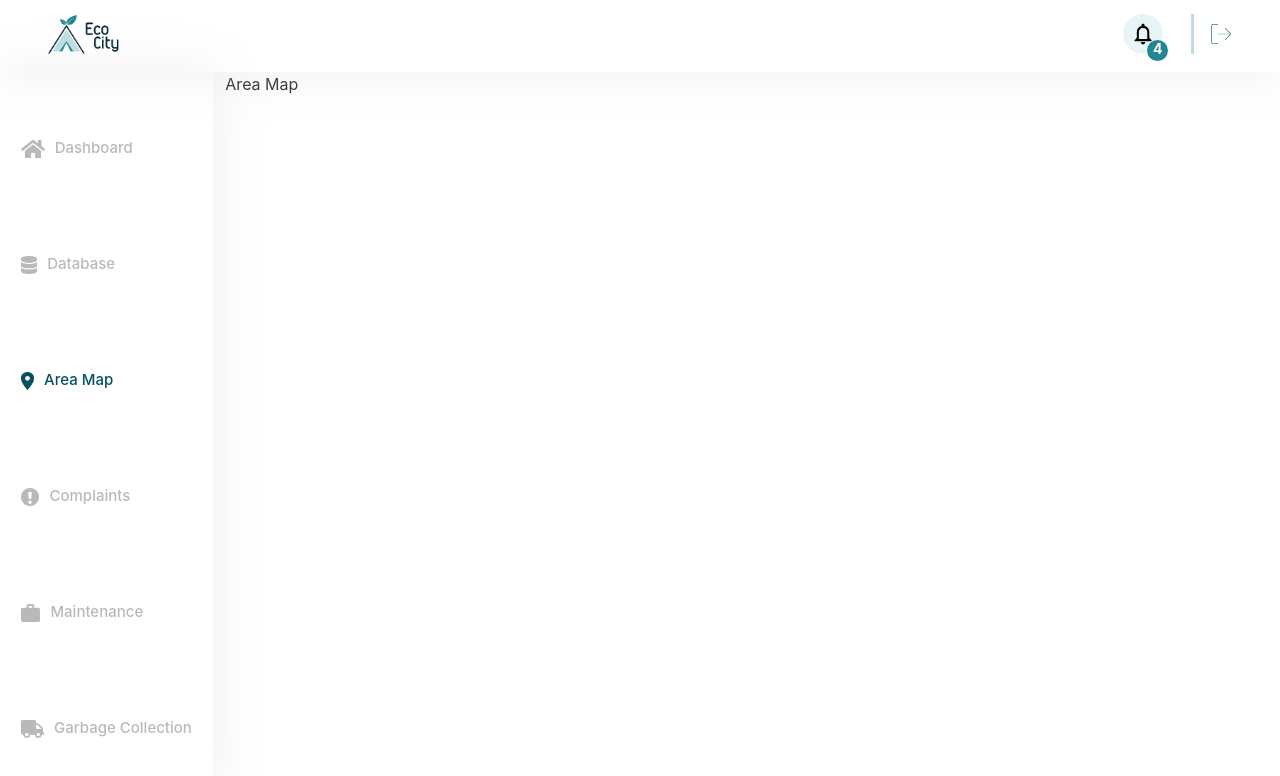
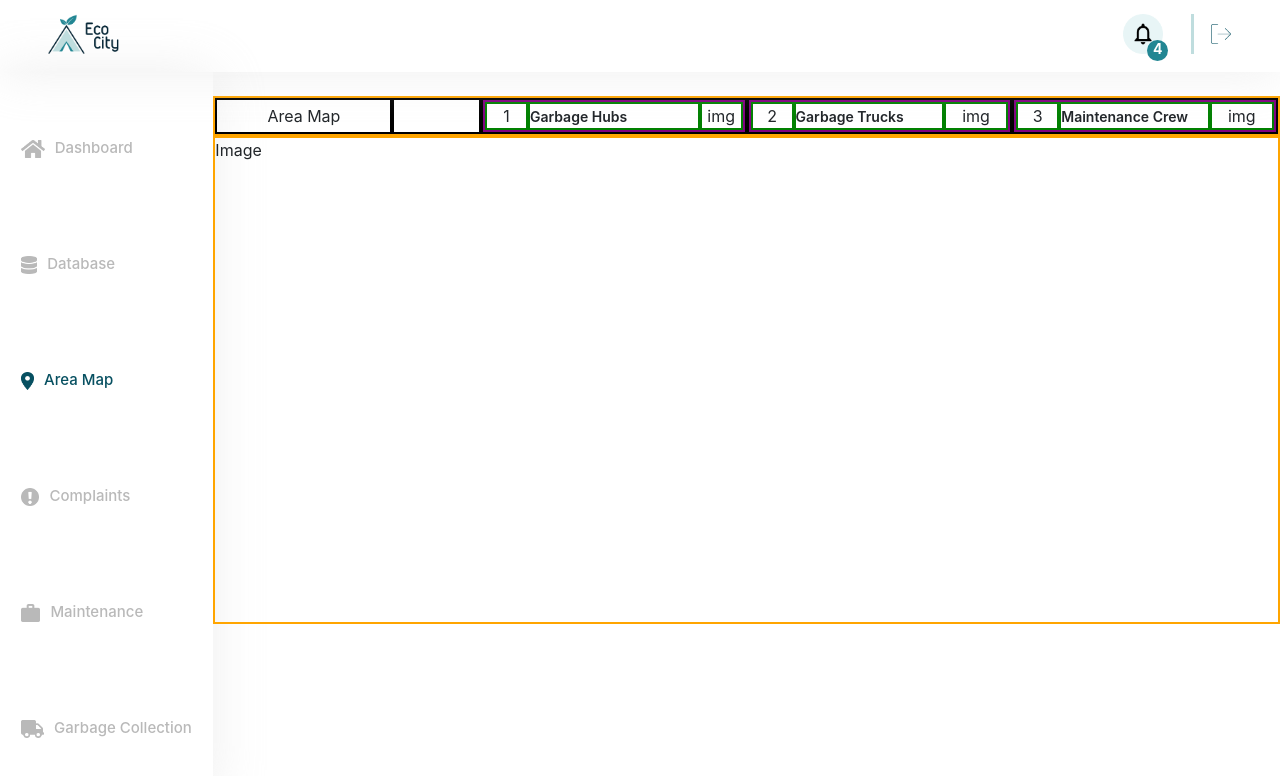
Before and after one commit to IsuruVihan/EcoCity, a React (Create React App) app in the folder admin/: page /area-map in a window 1280 px wide. Shown: the top 776 px of the page. Built offline with nearby package versions, Linux system fonts and the light colour scheme.

Commit message:
created area map page full sketch

```diff
--- a/admin/src/pages/AreaMap/AreaMap.js
+++ b/admin/src/pages/AreaMap/AreaMap.js
@@ -5,11 +5,39 @@ import SideNav from "../../common/SideNav";
 import Map from "./maps/Map";
 import MainFilter from "./filters/MainFilter";
 import Header from "../../common/Header";
+import hubArea from '../../assets/images/hub.png';
+import garbageTruck from '../../assets/images/garbage-truck.png';
+import maintenanceTruck from '../../assets/images/maintenance-truck.png';
 
 const AreaMap = () => {
   return (
-      <Col className='' lg={10}>
-          Area Map
+      <Col className='p-0' lg={10}>
+          <Row className='p-0 mt-4 m-0' style={{border:'2px solid orange'}}>
+            <Col sm={2} className='p-0 m-0' style={{border:'2px solid black', display:'flex', justifyContent:'center', alignItems:'center'}}>Area Map</Col>
+            <Col sm={1} className='pr-2 m-0' style={{border:'2px solid black'}}></Col>
+            <Col sm={3} className='p-0' style={{border:'2px solid black', margin:'auto'}}>
+              <Row className='p-0 m-0' style={{border:'2px solid purple'}}>
+                <Col sm={2} className='p-0 m-0' style={{border:'2px solid green', display:'flex',justifyContent:'center', alignItems:'center'}}>1</Col>
+                <Col sm={8} className='p-0 m-0' style={{border:'2px solid green', display:'flex',alignItems:'center',fontSize:14, fontWeight:600}}>Garbage Hubs</Col>
+                <Col sm={2} className='p-0 m-0' style={{border:'2px solid green', display:'flex',justifyContent:'center', alignItems:'center'}}>img</Col>
+              </Row>
+            </Col>
+            <Col sm={3} className='p-0' style={{border:'2px solid black',margin:'auto'}}>
+              <Row className='p-0 m-0' style={{border:'2px solid purple'}}>
+                <Col sm={2} className='p-0 m-0' style={{border:'2px solid green', display:'flex',justifyContent:'center', alignItems:'center'}}>2</Col>
+                <Col sm={7} className='p-0 m-0' style={{border:'2px solid green', display:'flex', alignItems:'center',fontSize:14, fontWeight:600}}>Garbage Trucks</Col>
+                <Col sm={3} className='p-0 m-0' style={{border:'2px solid green', display:'flex',justifyContent:'center', alignItems:'center'}}>img</Col>
+              </Row>
+            </Col>
+            <Col sm={3} className='p-0' style={{border:'2px solid black',margin:'auto'}}>
+              <Row className='p-0 m-0' style={{border:'2px solid purple'}}>
+                <Col sm={2} className='p-0 m-0' style={{border:'2px solid green', display:'flex',justifyContent:'center', alignItems:'center'}}>3</Col>
+                <Col sm={7} className='p-0 m-0' style={{border:'2px solid green', display:'flex', alignItems:'center',fontSize:14, fontWeight:600}}>Maintenance Crew</Col>
+                <Col sm={3} className='p-0 m-0' style={{border:'2px solid green', display:'flex',justifyContent:'center', alignItems:'center'}}>img</Col>
+              </Row>
+            </Col>
+          </Row>
+          <Row className='p-0 m-0' style={{border:'2px solid orange', height:'488px'}}>Image</Row>
       </Col>
       // <Container className='mx-0 px-0 h-100 overflow-hidden' fluid>
       //     <Header/>
```
Also changed, not shown: admin/src/assets/images/hub.png (added), admin/src/assets/images/maintenance-truck.png (added).
